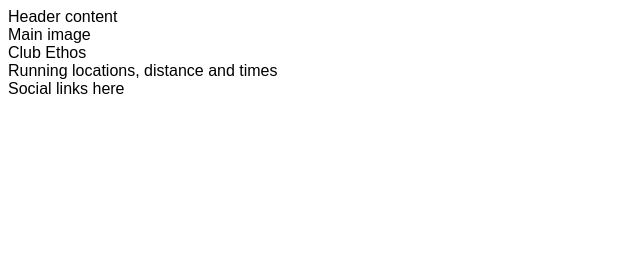
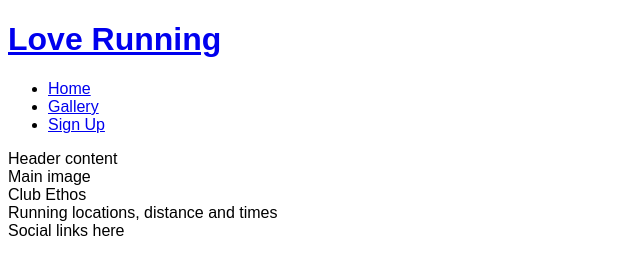
Before and after one commit to frirsta/love-running, a plain HTML site: page index.html in a window 1280 px wide. Shown: the whole page, without its empty margins (0-640 px from the left). Drawn offline with Linux system fonts and the light colour scheme.

Commit message:
Added  navbar and list

```diff
--- a/index.html
+++ b/index.html
@@ -11,6 +11,22 @@
 
 </head>
 <body>
+    <a href="index.html">
+        <h1>Love Running</h1>
+    </a>
+    <nav>
+        <ul>
+            <li>
+                <a href="index.html">Home</a>
+            </li>
+            <li>
+                <a href="#">Gallery</a>
+            </li>
+            <li>
+                <a href="#">Sign Up</a>
+            </li>
+        </ul>
+    </nav>
 <header>Header content</header>
 <section>Main image</section>
 <section>Club Ethos</section>
```
